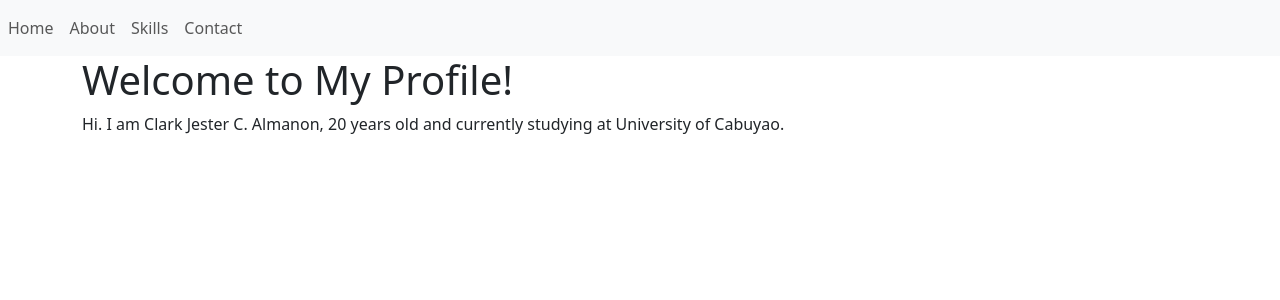
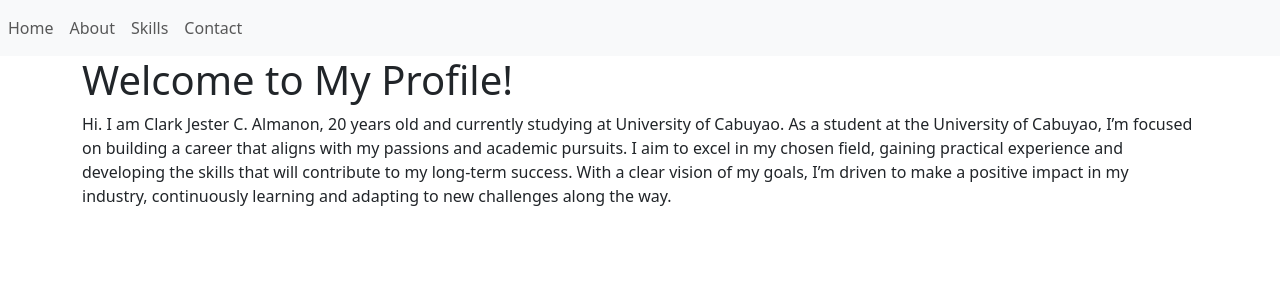
Before and after one commit to Clarky01/Web-Page, a React (Create React App) app: page / in a window 1280 px wide. Shown: the top 300 px of the page. Built offline with nearby package versions, Linux system fonts and the light colour scheme.

Commit message:
Update Home.js

```diff
--- a/src/components/Home.js
+++ b/src/components/Home.js
@@ -4,7 +4,9 @@ const Home = () => {
   return (
     <div className="container">
       <h1>Welcome to My Profile!</h1>
-      <p>Hi. I am Clark Jester C. Almanon, 20 years old and currently studying at University of Cabuyao.</p>
+      <p>Hi. I am Clark Jester C. Almanon, 20 years old and currently studying at University of Cabuyao.
+      As a student at the University of Cabuyao, I’m focused on building a career that aligns with my passions and academic pursuits. I aim to excel in my chosen field, gaining practical experience and developing the skills that will contribute to my long-term success. With a clear vision of my goals, I’m driven to make a positive impact in my industry, continuously learning and adapting to new challenges along the way.
+      </p>
     </div>
   );
 }
```
